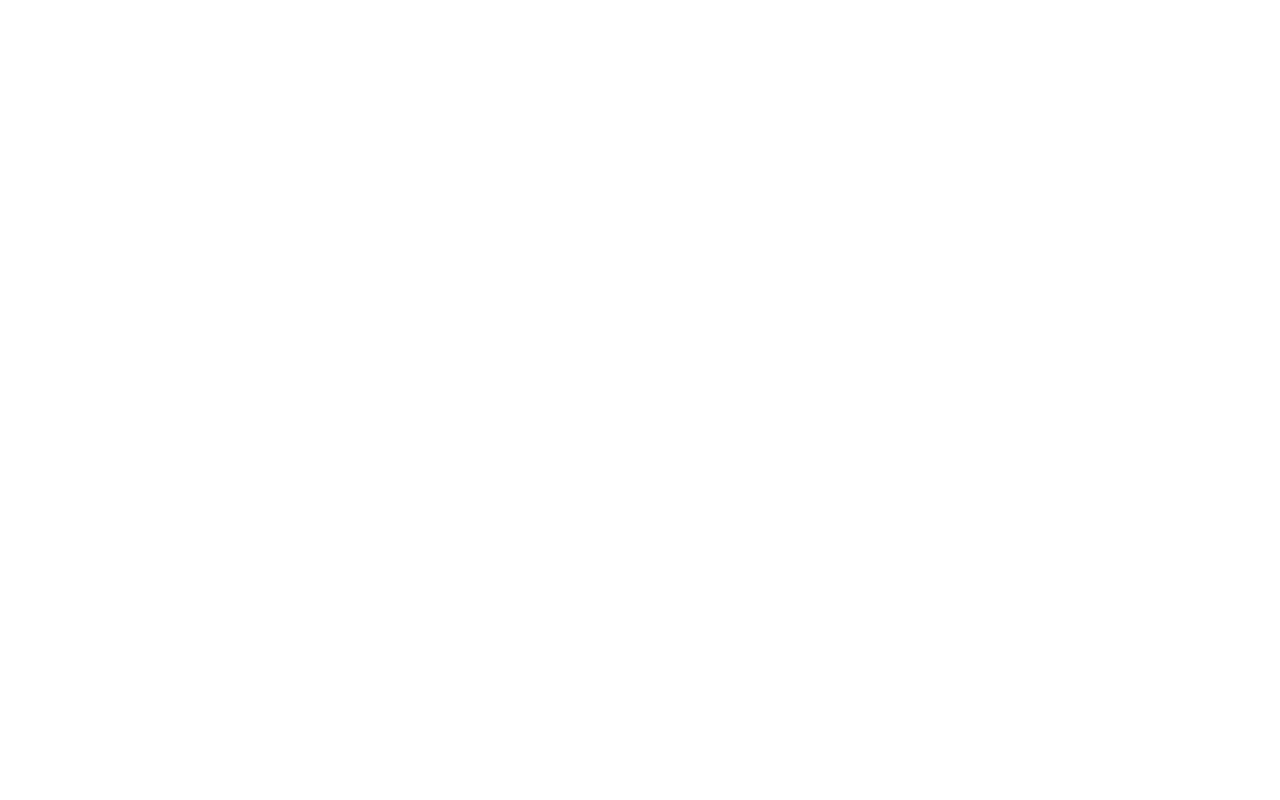
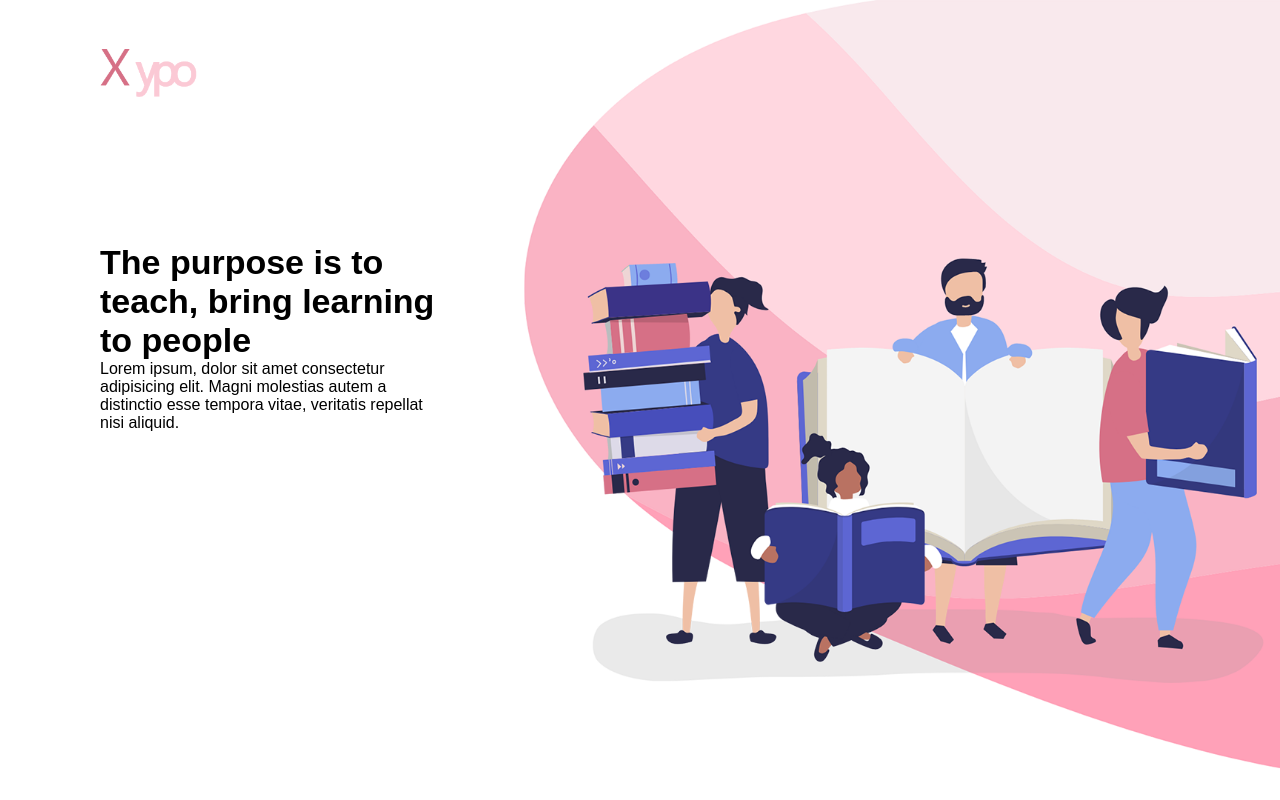
Before and after one commit to joanis96/businesswebsite, a plain HTML site: page index.html in a window 1280 px wide. Drawn offline with Linux system fonts and the light colour scheme.

Commit message:
some little basic start

```diff
--- a/index.html
+++ b/index.html
@@ -5,8 +5,19 @@
     <meta http-equiv="X-UA-Compatible" content="IE=edge">
     <meta name="viewport" content="width=device-width, initial-scale=1.0">
     <title>Business Website</title>
+    <link rel="stylesheet" href="style.css">
 </head>
 <body>
+    <section id="header">
+        <div class="container">
+            <img src="images/logo.png" alt="logo" class="logo">
+            <div class="header-text">
+                <h1>The purpose is to <br> teach, bring learning to people</h1>
+                <p>Lorem ipsum, dolor sit amet consectetur adipisicing elit. Magni molestias autem a
+                     distinctio esse tempora vitae, veritatis repellat nisi aliquid.</p>
 
+            </div>
+        </div>
+    </section>
 </body>
 </html>
--- a/style.css
+++ b/style.css
@@ -0,0 +1,31 @@
+* {
+    margin: 0;
+    padding: 0;
+    font-family: sans-serif;
+}
+
+#header {
+    height: 100vh;
+    background-image: url(images/background.png);
+    background-position: center;
+    background-size: cover;
+}
+
+.container {
+    margin-right: 100px;
+    margin-left: 100px;
+}
+
+.logo {
+    margin-top: 30px;
+    width: 100px;
+}
+
+.header-text {
+    max-width: 350px;
+    margin-top: 140px;
+}
+
+h1 {
+    font-size: 34px;
+}
```
